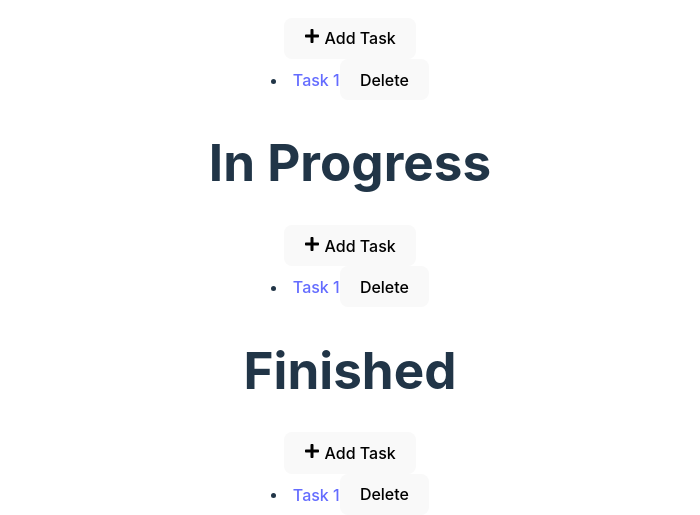
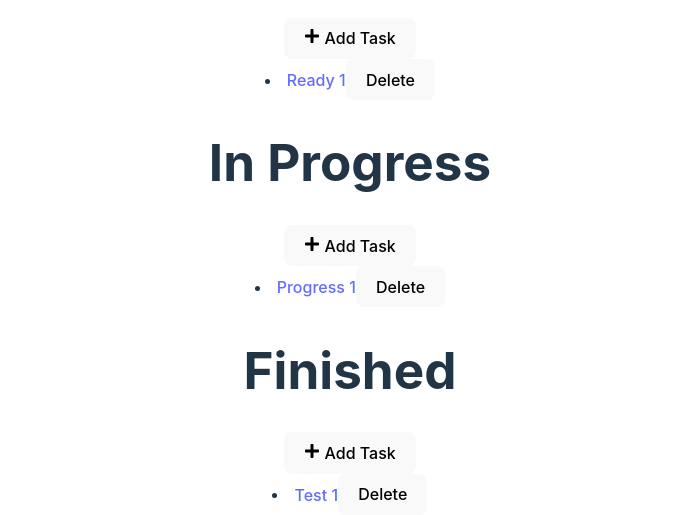
Before and after one commit to moktadir-mirul/kanban-project, a React (Vite) app: page / in a window 1280 px wide. Shown: the part 437-952 px from the top of the page, without its empty margins (290-990 px from the left). Built offline with nearby package versions, Linux system fonts and the light colour scheme; data requests are answered from the project's data file.

Commit message:
Hook done, form submission for different card done

```diff
--- a/db.json
+++ b/db.json
@@ -1,8 +1,26 @@
 {
-    "tasks": [
+    "backlog": [
         {
             "id" : 1,
             "name" : "Task 1"
         }
+    ],
+    "finished" : [
+        {
+            "id": "1f",
+            "name": "Test 1"
+        }
+    ],
+    "inprogress" : [
+        {
+            "id": "1i",
+            "name": "Progress 1"
+        }
+    ],
+    "ready" : [
+        {
+            "id": "1r",
+            "name": "Ready 1"
+        }
     ]
 }
--- a/src/Components/Finished.jsx
+++ b/src/Components/Finished.jsx
@@ -3,12 +3,13 @@ import { Form } from "./Form"
 
 
 export const Finished = () => {
+    const urlGiven = "http://localhost:3000/finished";
     return (
         <div>
             <h1>
                 Finished
             </h1>
-            <Form />
+            <Form urlGiven={urlGiven}/>
         </div>
     )
 }
--- a/src/Components/Form.jsx
+++ b/src/Components/Form.jsx
@@ -2,18 +2,21 @@ import { useEffect, useState } from "react"
 import { Tasks } from "./tasks";
 import { CgAdd } from "react-icons/cg";
 import { FaPlus } from "react-icons/fa";
+import { useTaskLoad } from "../Hook/useTaskLoad";
 
 
-export const Form = () => {
-    const [tasks, setTasks] = useState([]);
+export const Form = ({ urlGiven }) => {
+    // const [tasks, setTasks] = useState([]);
     const [title, setTitle] = useState('');
     const [hiding, setHiding] = useState(false);
 
-    useEffect(() => {
-        fetch("http://localhost:3000/tasks")
-        .then((res) => res.json())
-        .then((data) => setTasks(data))
-    }, [])
+    const {tasks, setTasks} = useTaskLoad([], urlGiven)
+
+    // useEffect(() => {
+    //     fetch("http://localhost:3000/tasks")
+    //     .then((res) => res.json())
+    //     .then((data) => setTasks(data))
+    // }, [])
     const inputHandler = (log) => {
         setTitle(log.target.value);
     }
@@ -30,6 +33,11 @@ export const Form = () => {
         setHiding(false);
     }
 
+    const hideHandler = () => {
+        setHiding(false);
+        setTitle('')
+    }
+
     return (
         <div>
             {hiding === false ?
@@ -37,7 +45,7 @@ export const Form = () => {
                 (<form action="" onSubmit={submitHandler}>
                     <input type="text" placeholder="enter your task name" onChange={inputHandler} value={title}/>
                     <button>Submit</button>
-                    <button onClick={() => setHiding(false)}>Hide</button>
+                    <button onClick={hideHandler}>Hide</button>
                 </form>)}
 
             <Tasks
--- a/src/Components/InProgress.jsx
+++ b/src/Components/InProgress.jsx
@@ -3,12 +3,13 @@ import { Form } from "./Form"
 
 
 export const InProgress = () => {
+    const urlGiven = "http://localhost:3000/inprogress";
     return(
         <div>
             <h1>
                 In Progress
             </h1>
-            <Form />
+            <Form urlGiven={urlGiven}/>
         </div>
     )
 }
--- a/src/Components/Ready.jsx
+++ b/src/Components/Ready.jsx
@@ -3,10 +3,11 @@ import { Form } from "./Form"
 
 
 export const Ready = () => {
+    const urlGiven = "http://localhost:3000/ready";
     return(
         <div>
             <h1>Ready</h1>
-            <Form />
+            <Form urlGiven={urlGiven}/>
         </div>
     )
 }
--- a/src/Components/backlog.jsx
+++ b/src/Components/backlog.jsx
@@ -2,10 +2,11 @@ import { Form } from "./Form"
 
 
 export const Backlog = () => {
+    const urlGiven = "http://localhost:3000/backlog";
     return(
         <div>
             <h1>Backlog</h1>
-            <Form />
+            <Form urlGiven={urlGiven}/>
         </div>
     )
 }
--- a/src/Components/tasks.jsx
+++ b/src/Components/tasks.jsx
@@ -19,7 +19,9 @@ export const Tasks = (props) => {
                     <button onClick={() => deleteHandler(task.id)}>Delete</button>
                 </li>
             ))}
-            {pageHiding ? (<TaskDetails tasks={tasks} />) : (<p style={{display: "none"}}>none</p>)}
+            <h1 style={{display: "none"}}>
+            <TaskDetails tasks={tasks} />
+            </h1>
         </div>
     )
 }
--- a/src/Hook/useTaskLoad.jsx
+++ b/src/Hook/useTaskLoad.jsx
@@ -0,0 +1,17 @@
+import { useEffect, useState } from "react"
+
+
+
+export const useTaskLoad = (initValue, url) => {
+        const [tasks, setTasks] = useState(initValue);
+
+        useEffect(() => {
+            fetch(url)
+            .then((res) => res.json())
+            .then((data) => setTasks(data))
+        }, [])
+        return {
+            tasks,
+            setTasks
+        }
+}
```
